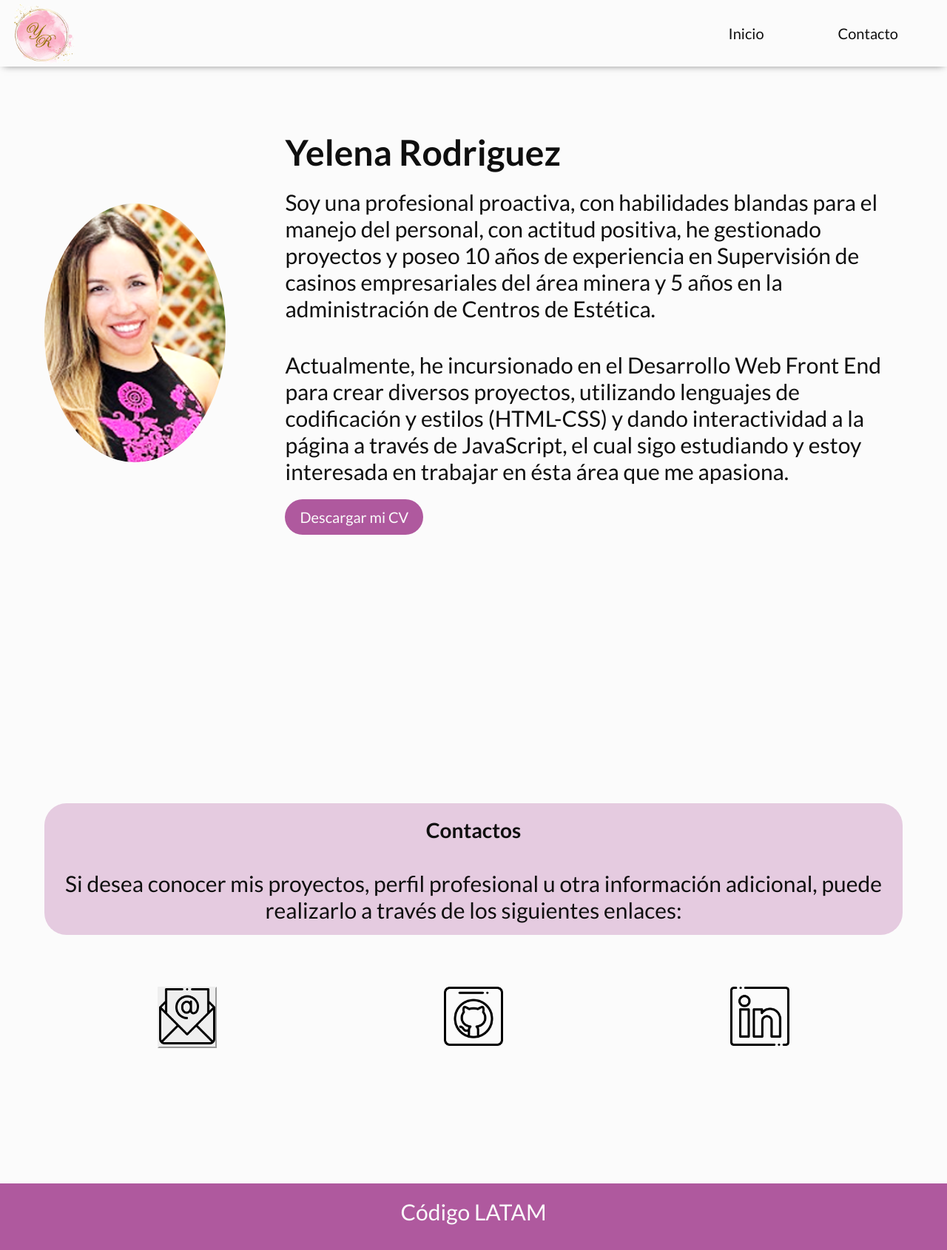
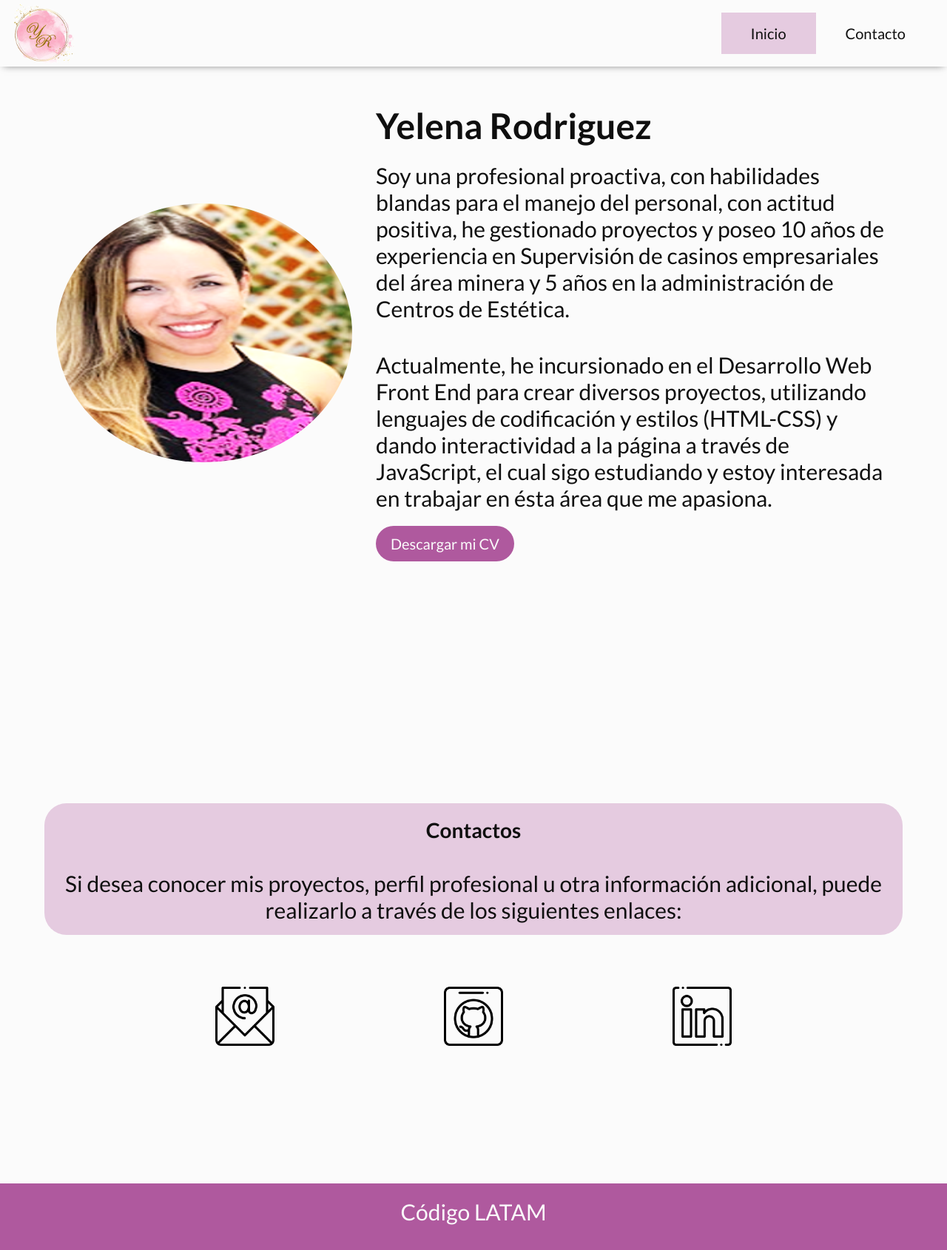
Before and after one commit to YeleRV/proyecto-2-cod-LATAM, a plain HTML site: page index.html in a window 1280 px wide. Shown: the whole page at 74% size. Drawn offline with Linux system fonts and the light colour scheme.

Commit message:
ordené íconos, enlaces, css, no funciona aún js

```diff
--- a/css/styles.css
+++ b/css/styles.css
@@ -73,9 +73,16 @@ ul#menu{
 
 li.menu-item a{
     display: flex;
-    padding: 16px 50px;
+    padding: 16px 40px;
     text-decoration: none;
 }
+
+li.menu-item:hover,
+a.botonCV:hover, li.menu-item a.active {
+    background: rgba(175, 89, 158, 0.3);
+    transition: background-color 0.3s;
+}
+
 
 section{
     display: flex;
@@ -133,7 +140,7 @@ p.contacto{
 }
 
 div.botones{
-    width: 100%;
+    width: 80%;
     height: 150px;
     text-decoration: none;
     color: inherit;
@@ -141,11 +148,14 @@ div.botones{
     display: flex;
     align-items: center;
     justify-content: space-around;
+    margin-left: 10%;
     }
 
 .boton{
     width: 80px;
     height: 80px;
+    margin-left: 5px;
+    margin-right: 5px ;
 }
 
 .mail{
@@ -160,6 +170,8 @@ footer{
     align-items: center;
 }
 
+
+
 /*para tablet*/
 @media(min-width:768px){
 p{
@@ -168,21 +180,30 @@ p{
 
 /*para desktop*/
 @media(min-width:1024px){
-    section{
+    section#inicio{
         flex-direction: row;
-        font-size: 28px;
-        width: 100%;
+
         }
     h1{
         font-size: 48px;
     }
     }
     article.informacion{
+        width: 60%;
         text-align: start;
-        padding-left: 80px;
     }
     h1, p.inicio{
         text-align: start;
     h2{
         font-size: 32px;
-    }}
+    }
+#contacto {
+    max-width: 700px;
+
+}
+
+div.botones{
+    width: 60%;
+    margin-left: 20%;
+    }
+}
--- a/index.html
+++ b/index.html
@@ -17,7 +17,7 @@
 
         <nav>
             <ul id="menu">
-                <li class="menu-item"><a href="#inicio">Inicio</a></li>
+                <li class="menu-item"><a href="#inicio" class="active">Inicio</a></li>
 
                 <li class="menu-item"><a href="#contacto">Contacto</a></li>
             </ul>
@@ -29,7 +29,7 @@
 
         <section id="inicio">
 
-            <img class="nutricionista" src="imagenes/foto YR.png" alt="nutricionista trabajando en su oficina">
+            <img class="nutricionista" src="imagenes/foto YR.png" alt="foto de Yelena">
 
             <article class="informacion">
                 <h1>Yelena Rodriguez</h1>
@@ -50,9 +50,9 @@
 
             <div class="botones">
 
-                <div class="boton"><button button class="mail"><a href="mailto:lcda.yelena@gmail.com?Subject=Hola,%20quisiera%20más%20información"><img src="imagenes/mail.png"></button></a></div>
-                <div class="boton"><img src="imagenes/github.png"></div>
-                <div class="boton"><img src="imagenes/linkedin.png"></div>
+                <div class="boton"><a href="mailto:lcda.yelena@gmail.com?Subject=Hola,%20quisiera%20más%20información"><img src="imagenes/mail.png" alt="link para enviar un correo"></a></div>
+                <div class="boton"><a href="https://github.com/YeleRV/proyecto-2-cod-LATAM" target="_blank" rel="noopener noreferrer" ><img src="imagenes/github.png" alt="link de github"> </a></div>
+                <div class="boton"><a href="https://www.linkedin.com/in/yelena-rodriguez-de-villalobos-67b865281/" target="_blank" rel="noopener noreferrer" ><img src="imagenes/linkedin.png" alt="link de linkedin"> </a></div>
 
             </div>
 
@@ -66,6 +66,8 @@
 
     </footer>
 
+    <script src="js/proyecto2.js"></script>
+
 </body>
 
 </html>
--- a/js/proyecto2.js
+++ b/js/proyecto2.js
@@ -0,0 +1,9 @@
+const menuItems = document.querySelectorAll(".menu-item");
+
+menuItems.ForEach(function (item) {
+    item.addEventListener("click", function(e) {
+        const currentItem = document.querySelector(".active");
+        currentItem.classList.remove("active");
+        e.target.classList.add("active");
+    });
+});
```
